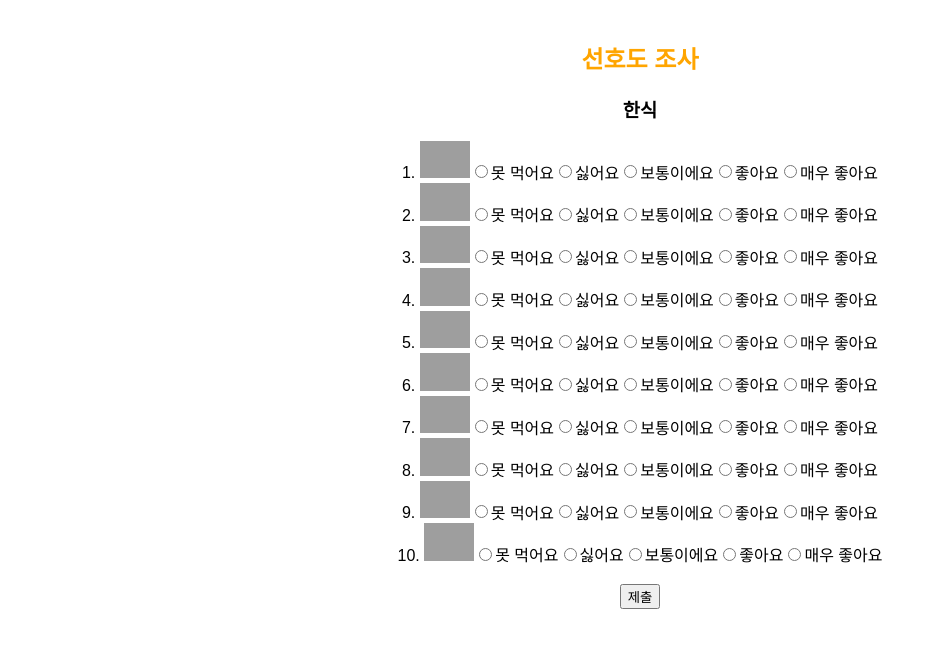
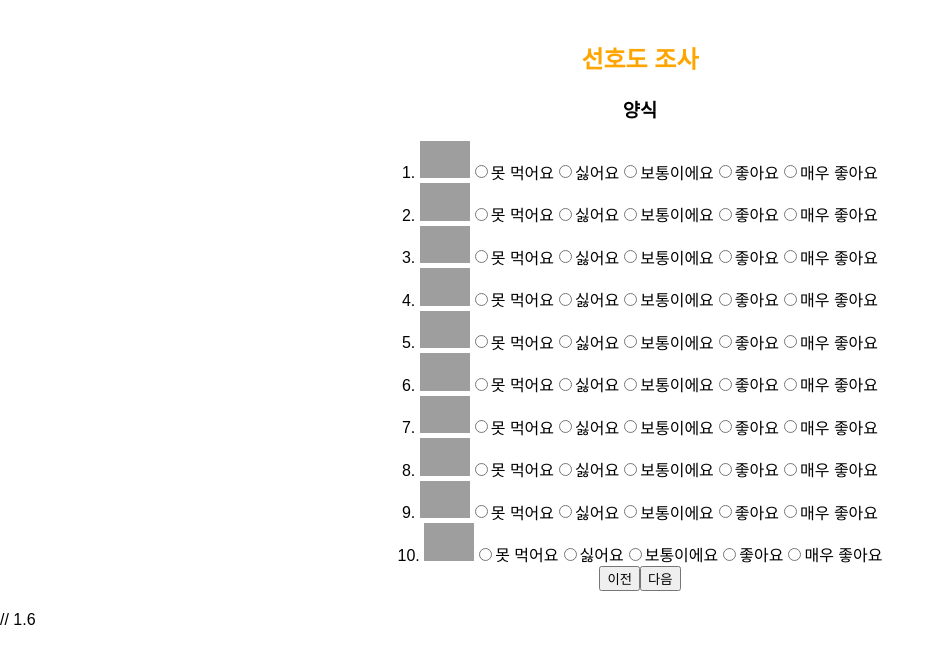
Before and after one commit to psb3505/ProjectI4, a PHP site: page /Ytest1.php in a window 1280 px wide. Shown: the part 57-721 px from the top of the page, without its empty margins (0-944 px from the left). Run offline with PHP 8.4, Linux system fonts and the light colour scheme; the visitor is signed in with stand-in values (Sample User, id 1); grey boxes are pictures that could not be loaded.

Commit message:
Update Ytest1.php
선호도 조사 편의성 증가 1.6

```diff
--- a/Ytest1.php
+++ b/Ytest1.php
@@ -1,3 +1,7 @@
+<?php
+session_start();  // 세션을 사용하기 위한 시작 선언
+?>
+
 <!DOCTYPE html>
 <html lang="ko">
 
@@ -43,11 +47,47 @@
                 echo "<input type='radio' name='{$currentCategory}_{$i}' value='매우 좋아요'>매우 좋아요";
                 echo "<br>";
             }
+
+            // "한식" 이외의 카테고리에서는 "이전" 버튼 표시
+            if ($currentCategory != "한식") {
+                echo "<input type='submit' name='prevButton' value='이전'>";
+            }
+
+            // "일식"에서는 "완료" 버튼 표시
+            if ($currentCategory == "일식") {
+                echo "<input type='submit' name='completeButton' value='완료'>";
+            } else {
+                // "일식"이 아닌 경우에는 "다음" 버튼 표시
+                echo "<input type='submit' name='nextButton' value='다음'>";
+            }
             ?>
-            <br>
-            <input type="submit" value="제출">
         </form>
+
+        <?php
+        // "이전" 버튼이 눌렸을 경우 처리
+        if ($_SERVER["REQUEST_METHOD"] == "POST" && isset($_POST['prevButton'])) {
+            $_SESSION['currentStep']--;  // 이전 단계로 이동
+            header("Location: Ytest1.php");  // 현재 페이지를 다시 로드하여 이전 단계를 표시
+            exit();
+        }
+
+        // "완료" 버튼이 눌렸을 경우 처리
+        if ($_SERVER["REQUEST_METHOD"] == "POST" && isset($_POST['completeButton'])) {
+            $_SESSION['currentStep']++;  // 다음 단계로 이동
+            header("Location: result.php");  // 결과 페이지로 이동
+            exit();
+        }
+
+        // "다음" 버튼이 눌렸을 경우 처리
+        if ($_SERVER["REQUEST_METHOD"] == "POST" && isset($_POST['nextButton'])) {
+            $_SESSION['currentStep']++;  // 다음 단계로 이동
+            header("Location: Ytest1.php");  // 현재 페이지를 다시 로드하여 다음 단계를 표시
+            exit();
+        }
+        ?>
     </section>
 </body>
 
 </html>
+
+// 1.6
```
